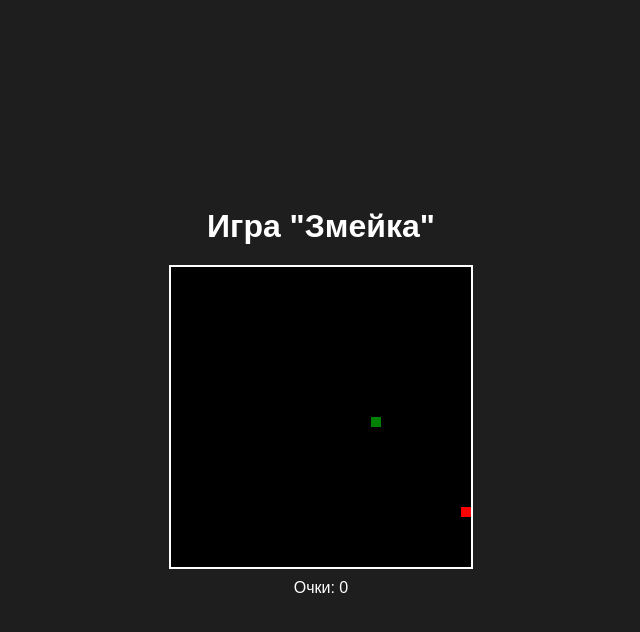
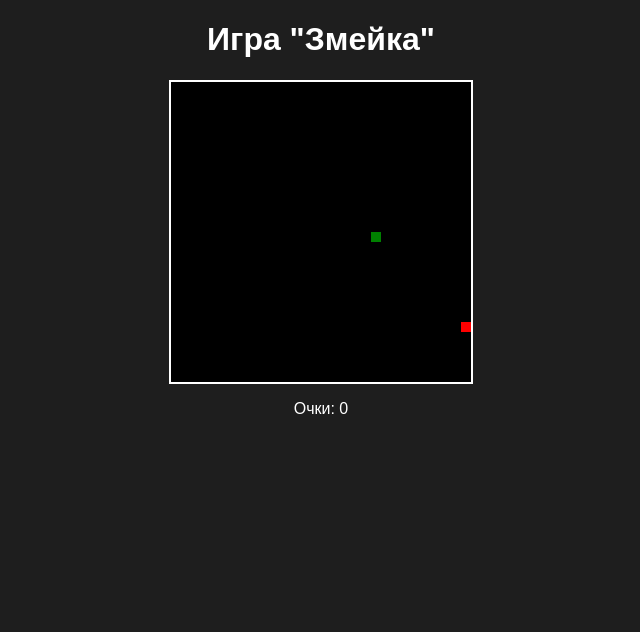
Before and after one commit to bigtits-meme/bigtits-meme.github.io, a plain HTML site: page index.html in a window 1280 px wide. Shown: the whole page, without its empty margins (319-959 px from the left). Drawn offline with Linux system fonts and the light colour scheme.

Commit message:
Update index.html

```diff
--- a/index.html
+++ b/index.html
@@ -3,29 +3,20 @@
 <head>
     <meta charset="UTF-8">
     <meta name="viewport" content="width=device-width, initial-scale=1.0">
+    <meta name="telegram:web_app_version" content="1.0">
     <title>Snake Game</title>
     <style>
+        canvas {
+            display: block;
+            margin: 0 auto;
+            background-color: black;
+            border: 2px solid white;
+        }
         body {
-            margin: 0;
-            padding: 0;
-            display: flex;
-            flex-direction: column;
-            align-items: center;
-            justify-content: center;
-            height: 100vh;
+            text-align: center;
+            font-family: Arial, sans-serif;
+            color: white;
             background-color: #1e1e1e;
-            color: white;
-            font-family: Arial, sans-serif;
-        }
-        canvas {
-            border: 2px solid white;
-            background-color: black;
-        }
-        h1 {
-            margin-bottom: 20px;
-        }
-        p {
-            margin-top: 10px;
         }
     </style>
 </head>
```
